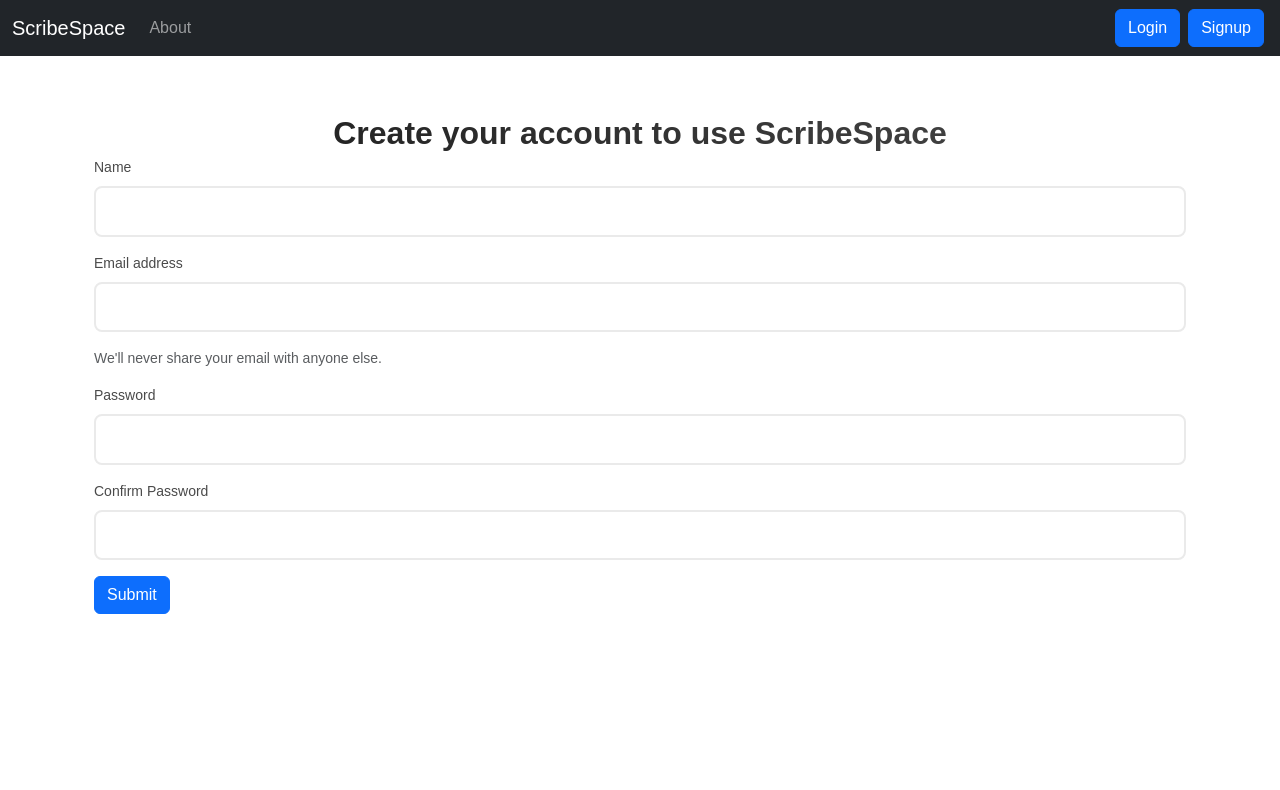
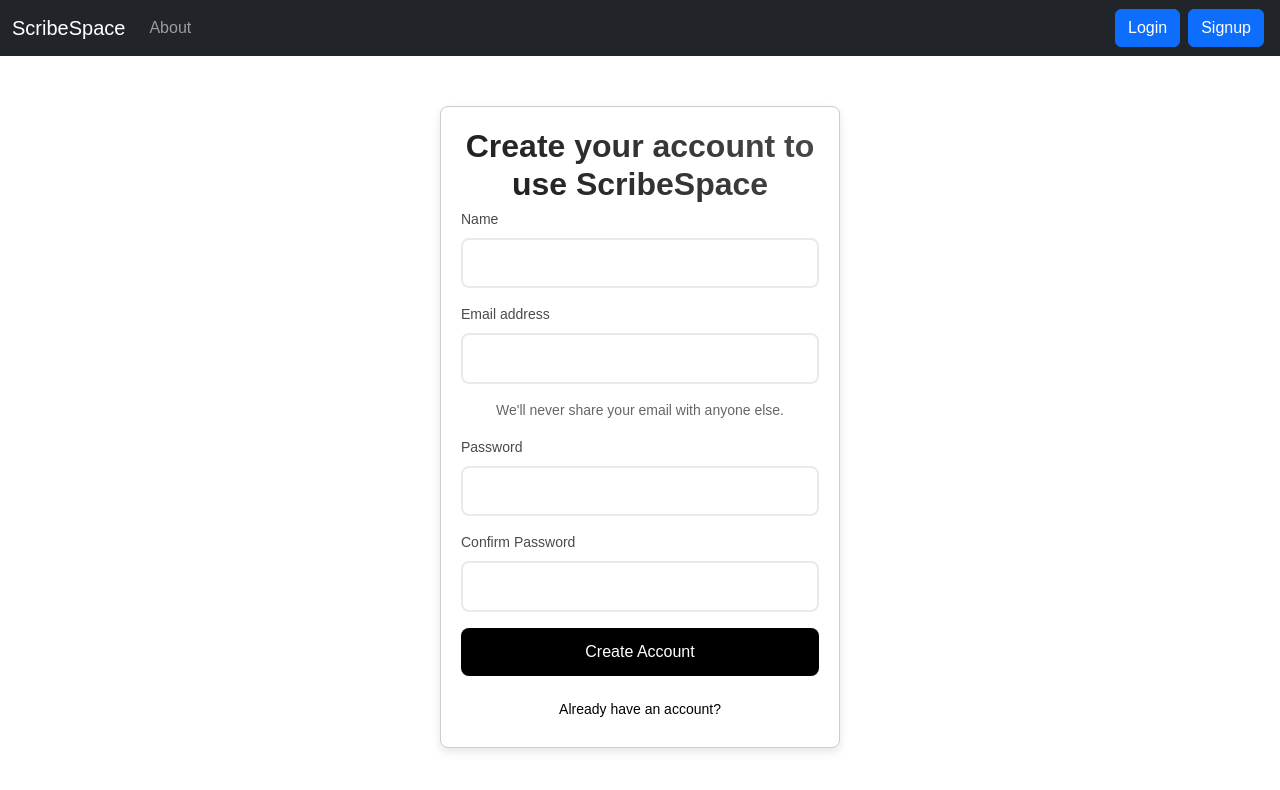
Before and after one commit to tourist03/Scribe-Script, a React (Create React App) app in the folder scribespace/: page /signup in a window 1280 px wide. Shown: the top 790 px of the page. Built offline with nearby package versions, Linux system fonts and the light colour scheme.

Commit message:
Enhance Signup component with improved styling and validation. Added CSS for better layout, updated form labels for consistency, and modified alert messages for clarity. Introduced a link for users to navigate to the login page if they already have an account.

```diff
--- /dev/null
+++ b/scribespace/src/components/Signup.css
@@ -0,0 +1,23 @@
+.signup-container {
+  max-width: 400px;
+  margin: auto;
+  padding: 20px;
+  border: 1px solid #ccc;
+  border-radius: 8px;
+  box-shadow: 0 4px 10px rgba(0, 0, 0, 0.1);
+  background-color: #fff;
+  text-align: center;
+}
+
+h2 {
+  margin-bottom: 10px;
+}
+
+.form-text {
+  color: #666;
+}
+
+.btn-dark {
+  background-color: #000;
+  color: #fff;
+}
--- a/scribespace/src/components/signup.js
+++ b/scribespace/src/components/signup.js
@@ -1,5 +1,6 @@
 import React, { useState } from "react";
 import { useNavigate } from "react-router-dom";
+import './Signup.css';
 
 const Signup = (props) => {
   let navigate = useNavigate();
@@ -9,18 +10,21 @@ const Signup = (props) => {
     password: "",
     cpassword: "",
   });
+
   const handleSubmit = async (e) => {
     e.preventDefault();
     const host = "http://localhost:5001";
     const { name, email, password, cpassword } = credentials;
+
     if (password !== cpassword) {
-      props.showAlert("Passwords do not match" , "danger");
+      props.showAlert("Passwords do not match", "danger");
       return;
     }
     if (password.length < 5) {
-      props.showAlert("Password must be at least 5 characters" , "danger");
+      props.showAlert("Password must be at least 5 characters", "danger");
       return;
     }
+
     const response = await fetch(`${host}/api/auth/createuser`, {
       method: "POST",
       headers: {
@@ -32,31 +36,28 @@ const Signup = (props) => {
         password,
       }),
     });
+
     const json = await response.json();
-    // console.log(json);
     if (json.success) {
       //save the authtoken and redirect
-
       localStorage.setItem("token", json.authtoken);
       navigate("/");
-      props.showAlert("Account created successfully, Create your first note now!!!! " , "success")
-    }
-    else{
-      props.showAlert("Invalid Credentials" , "danger")
+      props.showAlert("Account created successfully, Create your first note now!!!!", "success");
+    } else {
+      props.showAlert("Invalid Credentials", "danger");
     }
   };
 
   const onChange = (e) => {
     setCredentials({ ...credentials, [e.target.name]: e.target.value });
   };
+
   return (
-    <div className="container mt-2">
+    <div className="signup-container">
       <h2>Create your account to use ScribeSpace</h2>
       <form onSubmit={handleSubmit}>
         <div className="mb-3">
-          <label htmlFor="name" className="form-label">
-            Name
-          </label>
+          <label htmlFor="name" className="form-label">Name</label>
           <input
             type="text"
             className="form-control"
@@ -67,9 +68,7 @@ const Signup = (props) => {
           />
         </div>
         <div className="mb-3">
-          <label htmlFor="exampleInputEmail1" className="form-label">
-            Email address
-          </label>
+          <label htmlFor="email" className="form-label">Email address</label>
           <input
             type="email"
             className="form-control"
@@ -83,9 +82,7 @@ const Signup = (props) => {
           </div>
         </div>
         <div className="mb-3">
-          <label htmlFor="password" className="form-label">
-            Password
-          </label>
+          <label htmlFor="password" className="form-label">Password</label>
           <input
             type="password"
             className="form-control"
@@ -96,9 +93,7 @@ const Signup = (props) => {
           />
         </div>
         <div className="mb-3">
-          <label htmlFor="cpassword" className="form-label">
-            Confirm Password
-          </label>
+          <label htmlFor="cpassword" className="form-label">Confirm Password</label>
           <input
             type="password"
             className="form-control"
@@ -109,9 +104,17 @@ const Signup = (props) => {
           />
         </div>
 
-        <button type="submit" className="btn btn-primary">
-          Submit
-        </button>
+        <button type="submit" className="btn btn-dark">Create Account</button>
+
+        <div className="mt-3">
+          <button
+            type="button"
+            className="btn btn-link"
+            onClick={() => navigate("/login")}
+          >
+            Already have an account?
+          </button>
+        </div>
       </form>
     </div>
   );
```
